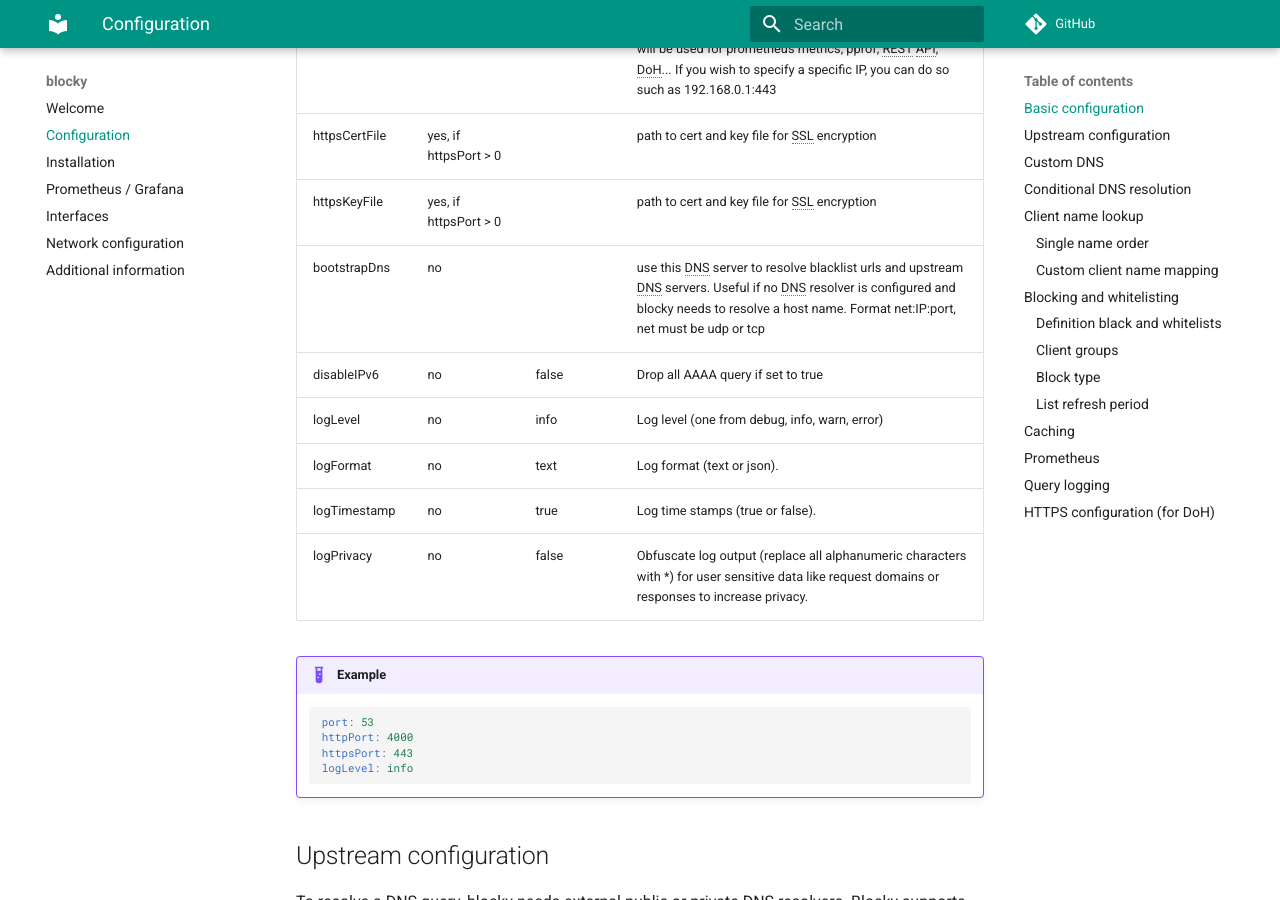
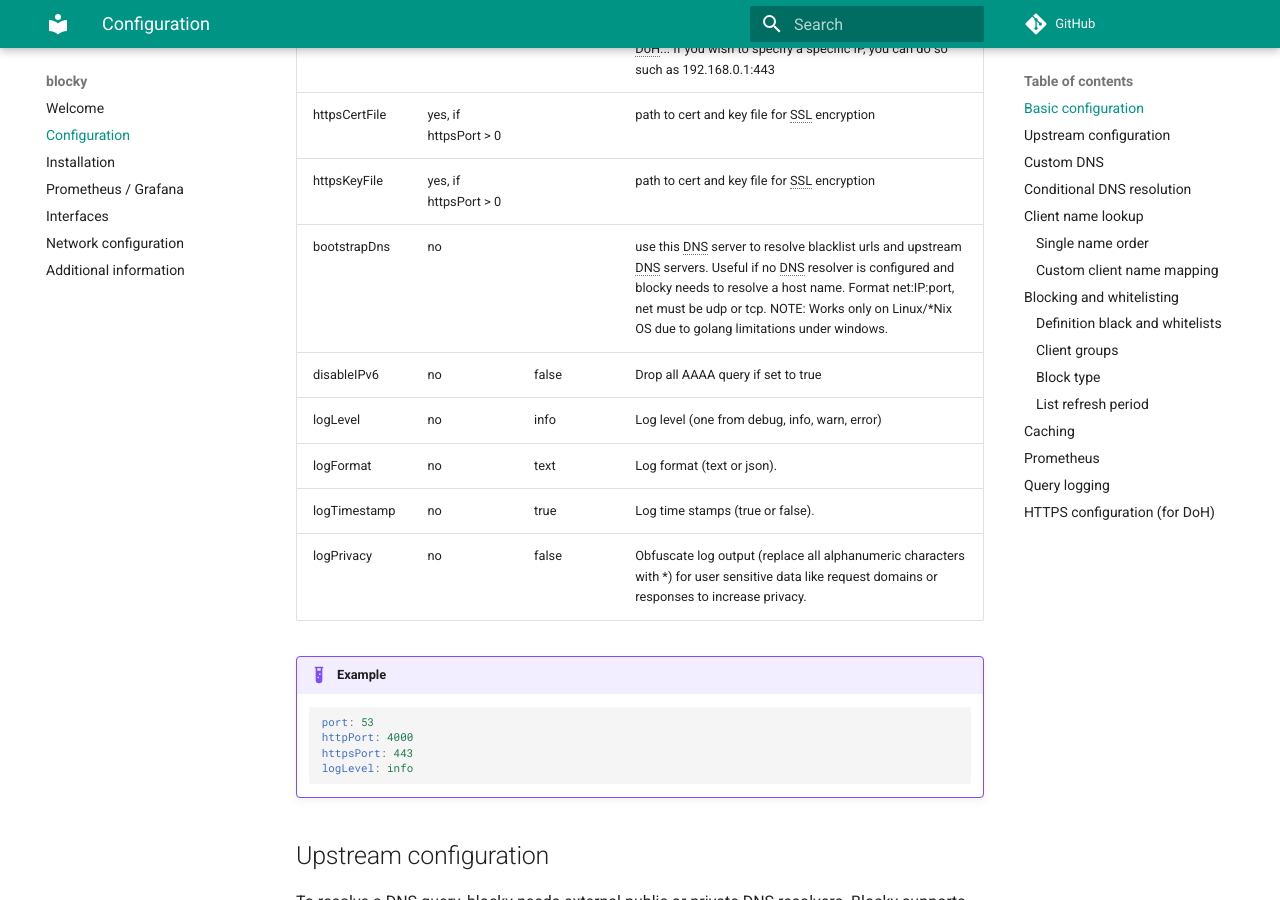
Before and after one commit to 0xERR0R/blocky, an MkDocs documentation site: the page built from docs/configuration.md, in a window 1280 px wide and 900 px high, scrolled down 616 px. Built offline with MkDocs 1.6.1 and Material for MkDocs 9.7.7, drawn with Linux system fonts in a browser that asks for light colours; comment, search, counter and statistics services are not loaded.

Commit message:
docs: Updated configuration of bootstrapdns limitation under windows (#247)

```diff
--- a/docs/configuration.md
+++ b/docs/configuration.md
@@ -12,7 +12,7 @@
 | httpsPort       | no        |                    | HTTPS listener port and optional bind ip address . If > 0, will be used for prometheus metrics, pprof, REST API, DoH... If you wish to specify a specific IP, you can do so such as 192.168.0.1:443 |
 | httpsCertFile   | yes, if httpsPort > 0 |        | path to cert and key file for SSL encryption |
 | httpsKeyFile    | yes, if httpsPort > 0 |        | path to cert and key file for SSL encryption |
-| bootstrapDns    | no        |                    | use this DNS server to resolve blacklist urls and upstream DNS servers. Useful if no DNS resolver is configured and blocky needs to resolve a host name. Format net:IP:port, net must be udp or tcp|
+| bootstrapDns    | no        |                    | use this DNS server to resolve blacklist urls and upstream DNS servers. Useful if no DNS resolver is configured and blocky needs to resolve a host name. Format net:IP:port, net must be udp or tcp. NOTE: Works only on Linux/*Nix OS due to golang limitations under windows.|
 | disableIPv6     | no        | false              | Drop all AAAA query if set to true
 | logLevel        | no        | info               | Log level (one from debug, info, warn, error) |
 | logFormat       | no        | text               | Log format (text or json). |
```
